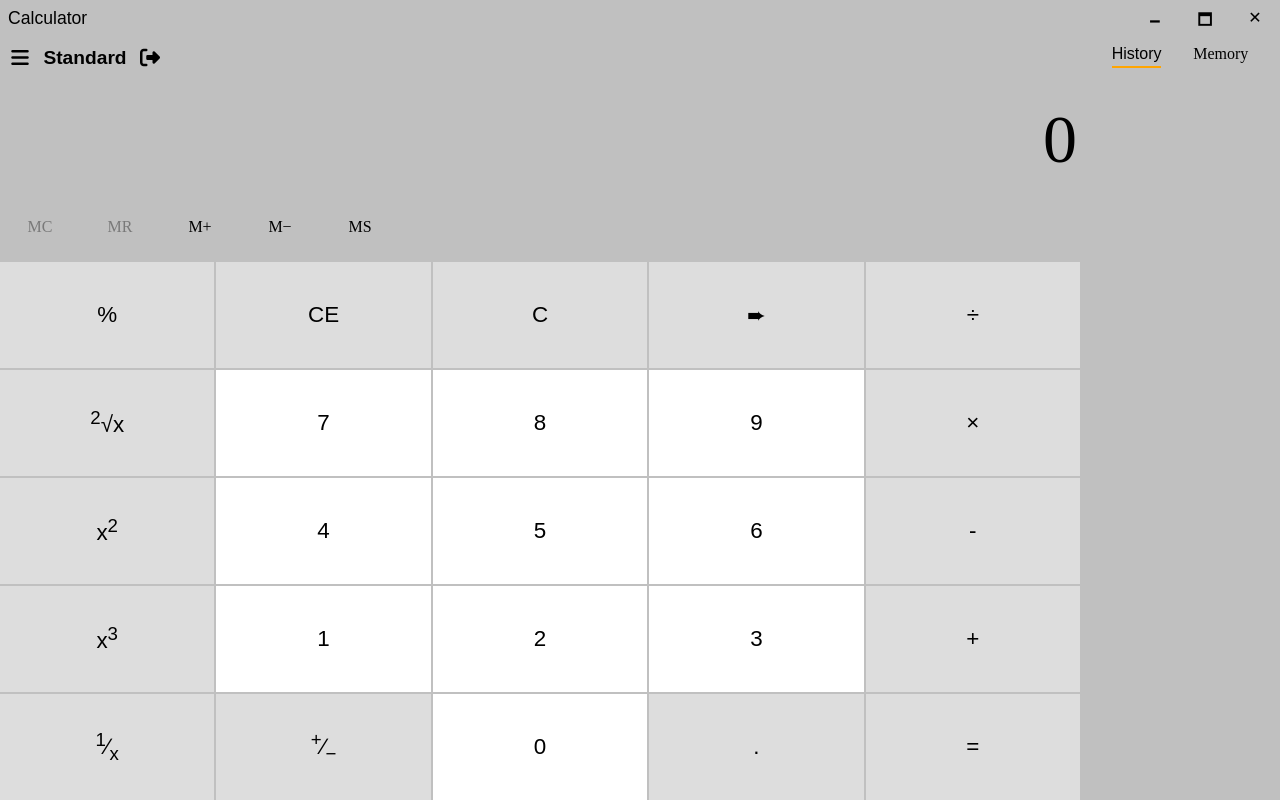
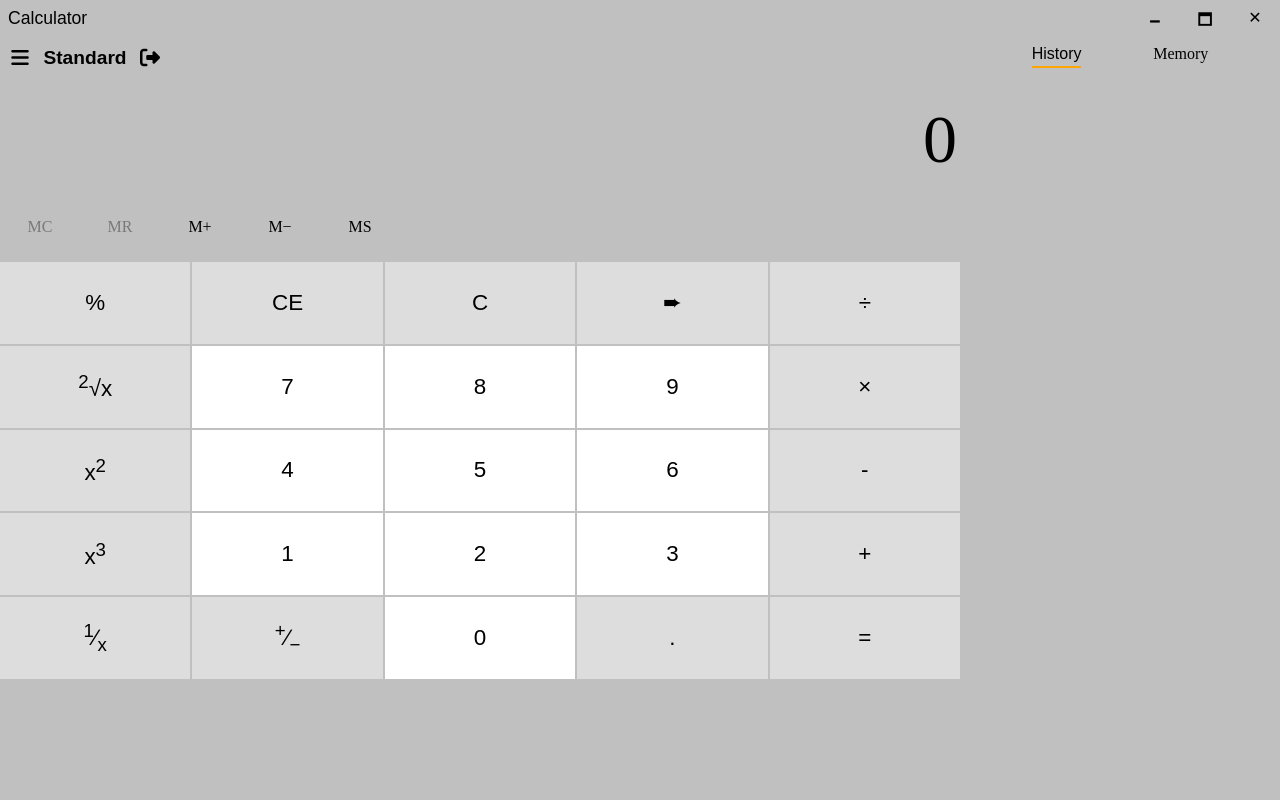
Before and after one commit to MAST1999/Windows-calculator-on-web, a plain HTML site: page index.html in a window 1280 px wide. Drawn offline with Linux system fonts and the light colour scheme.

Commit message:
added minmax to the required components

```diff
--- a/style.css
+++ b/style.css
@@ -256,8 +256,8 @@ body {
   .wrapper-all {
     height: 100%;
     display: grid;
-    grid-template-columns: 1fr 200px;
-    grid-template-rows: 40px 35px 23vh 1fr;
+    grid-template-columns: 1fr minmax(200px, 320px);
+    grid-template-rows: 40px 35px 23vh minmax(200px, 420px);
     grid-template-areas:
       "header header"
       "main history"
```
